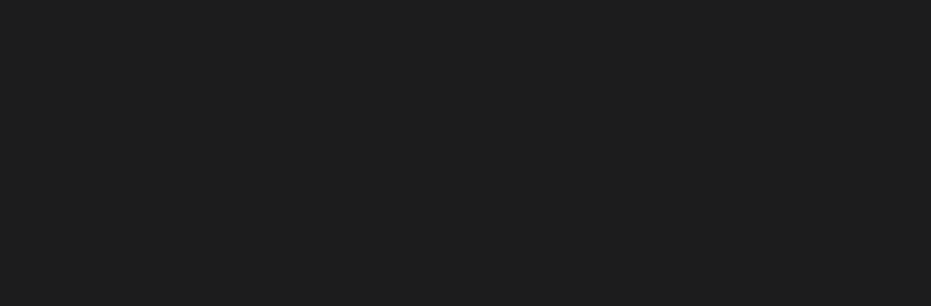
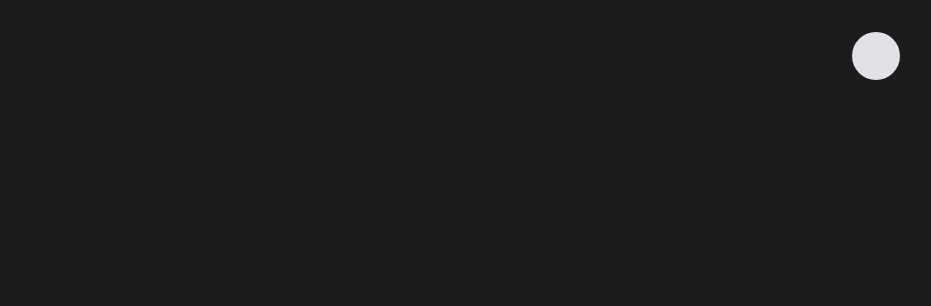
Before and after one commit to pedrorodriguesh/focus-timer-v2, a plain HTML site: page index.html in a window 1280 px wide. Shown: the top 306 px of the page, without its empty margins (348-1279 px from the left). Drawn offline with Linux system fonts and the light colour scheme.

Commit message:
button function

```diff
--- a/index.html
+++ b/index.html
@@ -14,7 +14,13 @@
 </head>
 <body>
 
+    <div class="lightmode">
+        <button id="toggle" class="ph bold ph-sun"></button>
+    </div>
+
     <div id="app">
+
+
         <section class="left-side">
             <div class="timer">
                 <span id="minutes">00</span>
--- a/src/main.js
+++ b/src/main.js
@@ -35,3 +35,8 @@ marketBtn.addEventListener('click', () => {
     marketBtn.classList.contains('selected') ? sounds.marketSound.play() : sounds.marketSound.pause()
     sounds.marketSound.loop = true
 })
+
+const toggleBtn = document.getElementById('toggle')
+toggleBtn.addEventListener('click', () => {
+    document.
+})
--- a/style.css
+++ b/style.css
@@ -44,9 +44,36 @@ body{
     margin-bottom: 4rem;
 }
 
+.lightmode{
+    position: absolute;
+    top: 0;
+    right: 0;
+
+    padding: 3.2rem;
+}
+
+.lightmode button{
+    font-size: 4rem;
+    background: var(--button-bckg);
+    border: none;
+
+    border-radius: 9999rem;
+    padding: 2.4rem;
+    cursor: pointer;
+
+    transition: transform .4s;
+}
+
+.lightmode button:hover{
+    background: rgb(0, 141, 192);
+    color: #FFF;
+    transform: scale(1.15);
+}
+
 #controls{
     display: flex;
     gap: 4rem;
+
 }
 
 #controls button{
```
